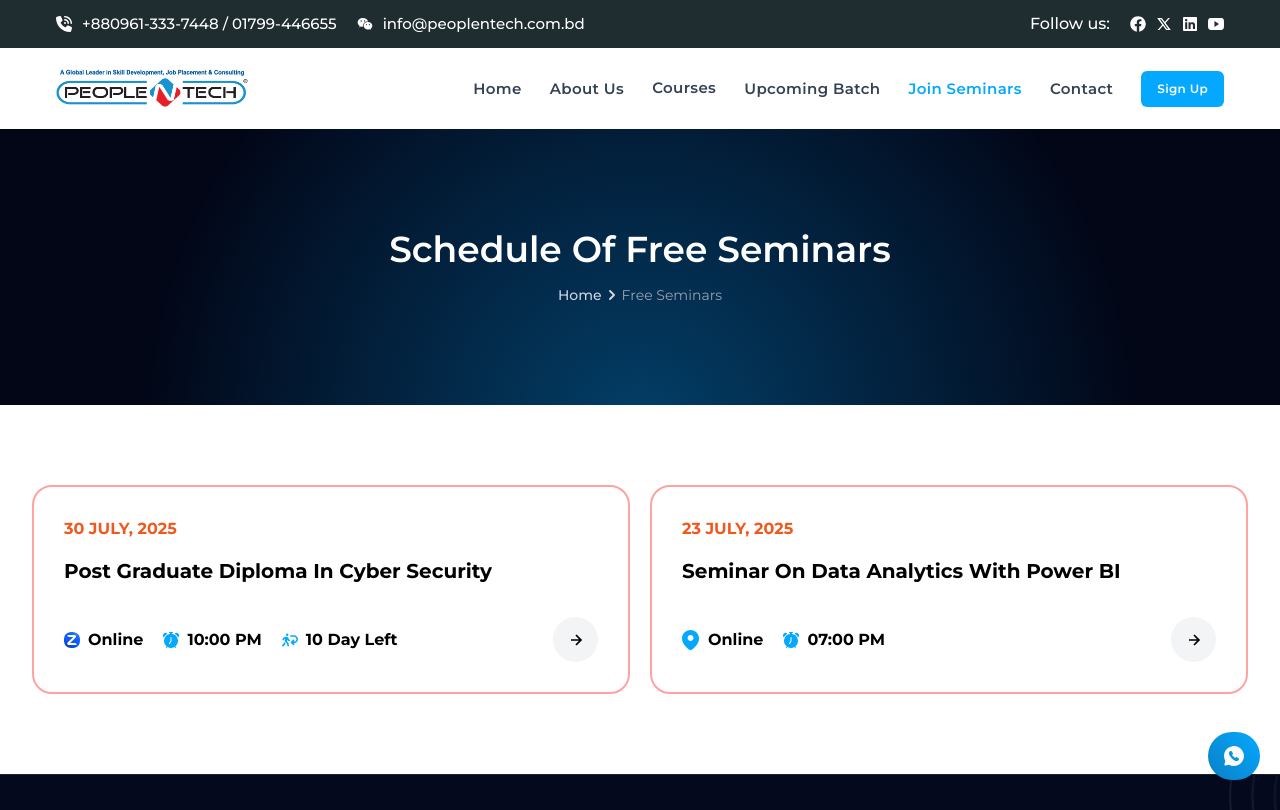
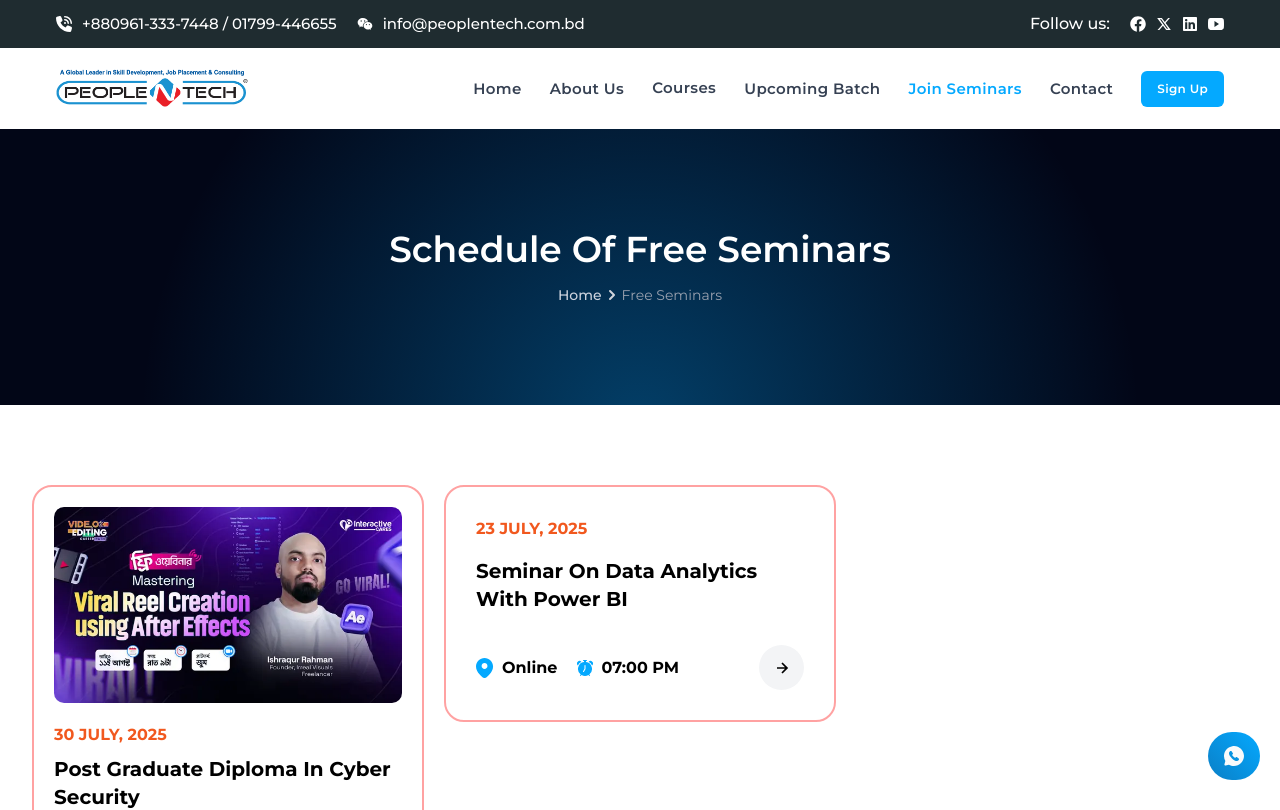
Before and after one commit to BikromRoy1/peoplentech-app, a Next.js app: page /seminars in a window 1280 px wide. Shown: the top 810 px of the page. Built offline with nearby package versions, Linux system fonts and the light colour scheme.

Commit message:
load data

```diff
--- a/app/seminars/page.js
+++ b/app/seminars/page.js
@@ -1,7 +1,6 @@
 import PageBanner from '@/components/PageBanner/PageBanner';
 import Link from 'next/link';
 import { BsFillAlarmFill } from 'react-icons/bs';
-import { FaPersonWalkingArrowLoopLeft } from 'react-icons/fa6';
 
 export const Zoom = (props) => (
   <svg
@@ -48,14 +47,25 @@ const Seminars = () => {
       <PageBanner title='Schedule of free seminars' subtitle='Free Seminars' />
       <div className='pb-[80px] pt-[80px]'>
         <div className='mx-auto px-4 sm:px-6 container lg:px-8'>
-          <div className='grid grid-cols-1 gap-5 md:grid-cols-1 lg:grid-cols-2 xl:grid-cols-2'>
+          <div className='grid grid-cols-1 gap-5 md:grid-cols-2 lg:grid-cols-3 xl:grid-cols-3'>
             <div class='project' data-filter='design'>
-              <div class='group rounded-[20px] border-2 border-red-300 bg-white px-4 py-6 transition hover:border-primary hover:bg-primary/10 sm:p-[30px]'>
+              <div class='group rounded-[20px] border-2 border-red-300 bg-white px-3 py-4 transition hover:border-primary hover:bg-primary/10 sm:p-[20px]'>
                 <div>
-                  <h6 class='mb-4 text-base font-black uppercase text-secondary'>
+                  <div className=''>
+                    <div className='w-full h-auto overflow-hidden rounded-[10px]'>
+                      <Link href='/seminars/1'>
+                        <img
+                          className=' w-full h-full object-cover'
+                          src='/image/seminars.webp'
+                          alt='icons'
+                        />
+                      </Link>
+                    </div>
+                  </div>
+                  <h6 class='mb-2 mt-5 text-base font-black uppercase text-secondary'>
                     30 july, 2025
                   </h6>
-                  <h4 class='mb-8 text-xl font-extrabold capitalize text-black  sm:text-1xl'>
+                  <h4 class='mb-5 text-lg font-extrabold capitalize text-black  sm:text-xl'>
                     <Link href='/seminars/1'>
                       Post Graduate Diploma in Cyber Security
                     </Link>
@@ -76,14 +86,6 @@ const Seminars = () => {
                         </div>
                         <div class='font-bold text-black capitalize  sm:text-base'>
                           10:00 PM
-                        </div>
-                      </div>
-                      <div class='flex items-center gap-2'>
-                        <div>
-                          <FaPersonWalkingArrowLoopLeft className='text-primary' />
-                        </div>
-                        <div class='font-bold text-black capitalize  sm:text-base'>
-                          10 Day left
                         </div>
                       </div>
                     </div>
```
